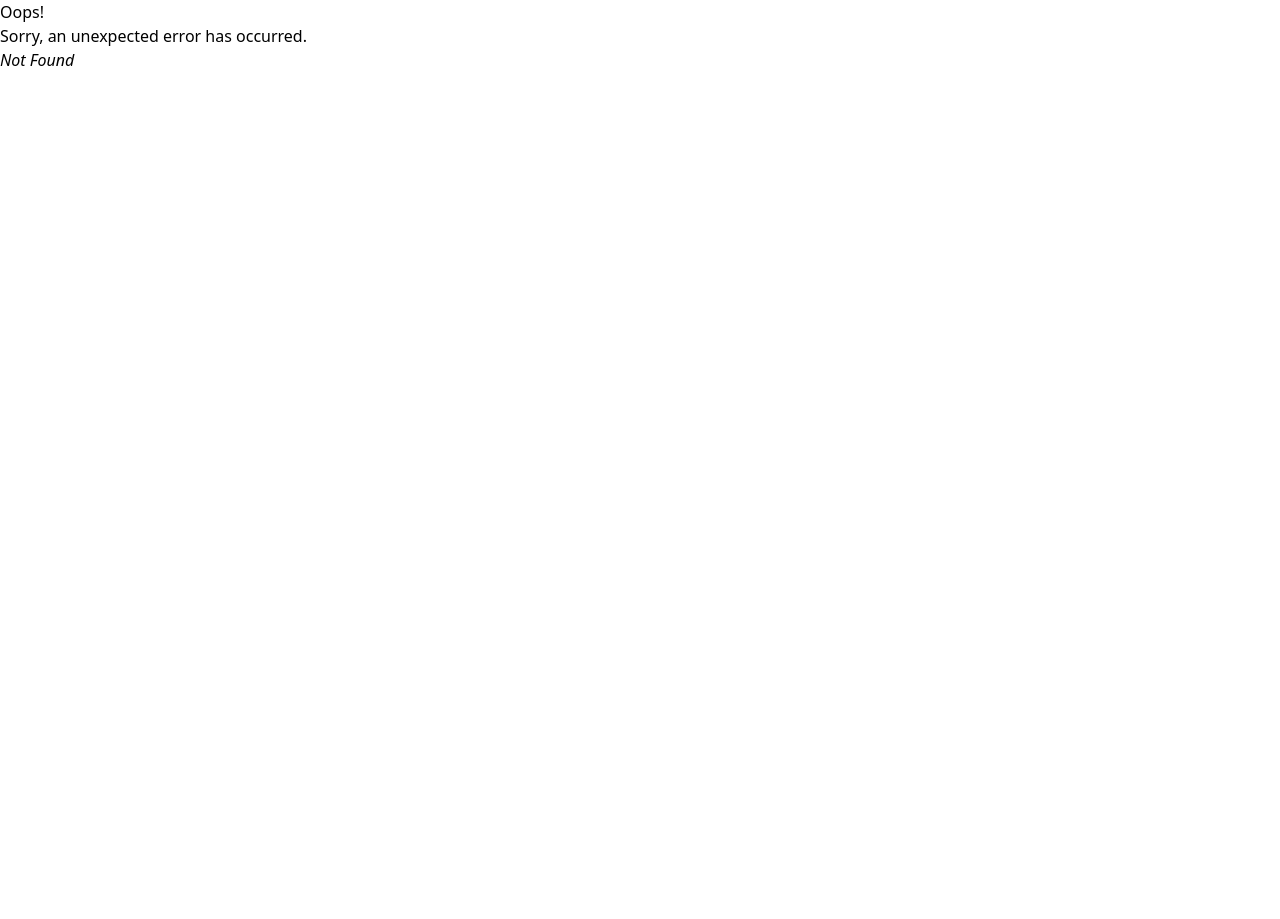
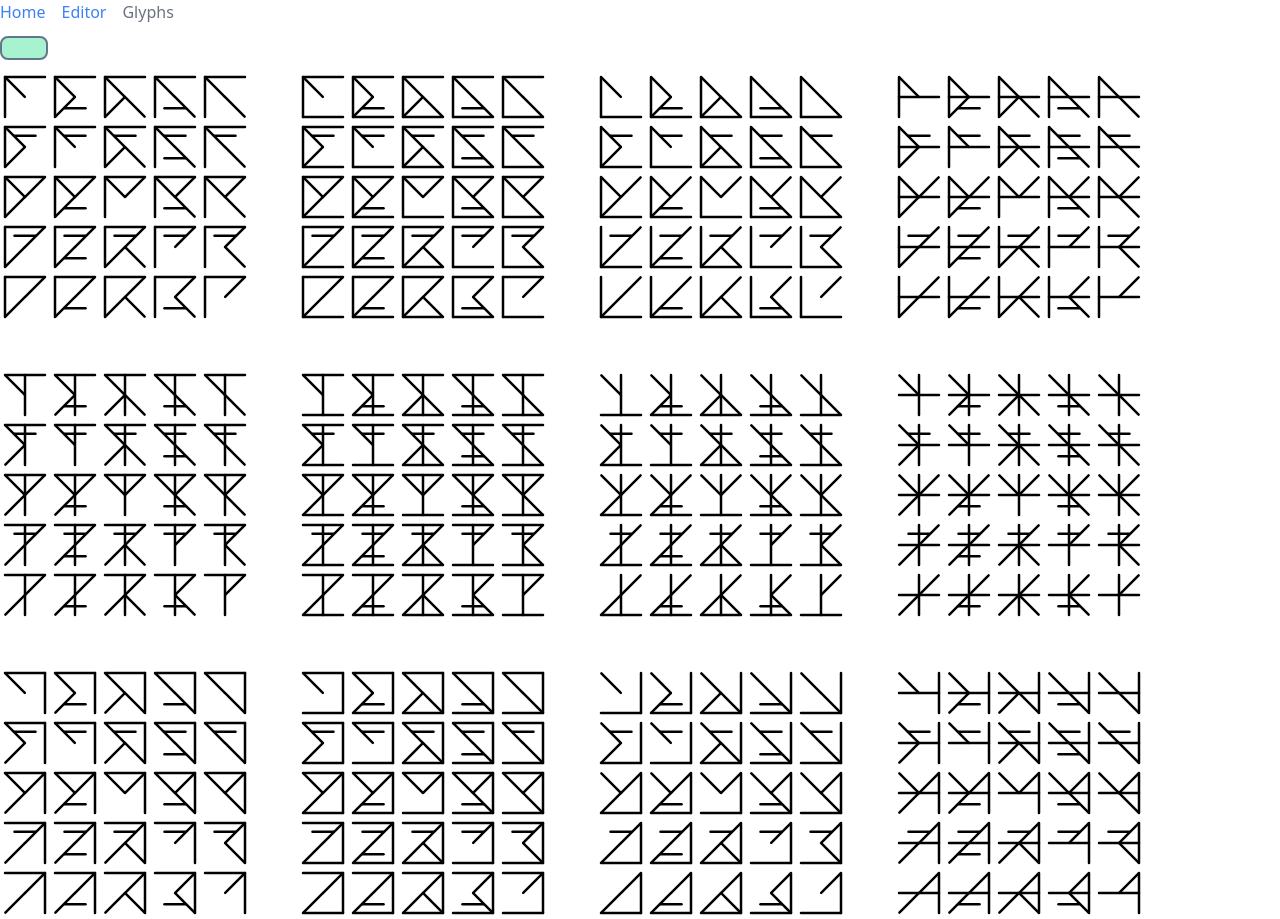
Before and after one commit to mendelbrot/tokui, a React (Create React App) app: page /glyphs in a window 1280 px wide. Before the commit this address had no page. Before the commit the page ends 800 px from the top, so only its background shows below. Built offline with nearby package versions, Linux system fonts and the light colour scheme.

Commit message:
made a switch that toggles wide or tall view

```diff
--- a/src/components/display.jsx
+++ b/src/components/display.jsx
@@ -10,7 +10,6 @@ function Display({text, array}) {
 
   return (
     <div>
-      <h1 className='mb-6 text-xl'>Home</h1>
       {wordsArray.map((line, lineIndex) => (
         <div key={`line ${lineIndex}`} className='flex'>
           {line.map((word, wordIndex) => (
--- /dev/null
+++ b/src/pages/editor.jsx
@@ -0,0 +1,24 @@
+import {useState, useEffect} from 'react'
+import Display from '../components/display'
+import textFile from '../data/words.txt'
+
+function Editor() {
+  const [text, setText] = useState('');
+
+  const loadWords = async () => {
+    const response = await fetch(textFile)
+    const textContent = await response.text()
+    setText(textContent)
+  }
+
+  useEffect(() => { loadWords() })
+
+  return (
+    <div>
+      <h1 className='mb-6 text-xl'>Editor</h1>
+      <Display text={text} />
+    </div>
+  )
+}
+
+export default Editor;
--- /dev/null
+++ b/src/pages/glyph-page.jsx
@@ -0,0 +1,16 @@
+import {useParams} from 'react-router-dom'
+import GlyphSymbol from '../components/glyph-symbol'
+import GlyphText from '../components/glyph-text'
+
+function GlyphPage() {
+  const {letters} = useParams()
+
+  return (
+    <div>
+      <GlyphSymbol letters={letters}/>
+      <GlyphText letters={letters}/>
+    </div>
+  )
+}
+
+export default GlyphPage;
--- a/src/pages/glyphs.jsx
+++ b/src/pages/glyphs.jsx
@@ -1,43 +1,82 @@
 import Glyph from '../components/glyph'
+import { Link } from 'react-router-dom'
+import { useState } from 'react'
 
 const size = 50
-const gridWidth = `${Math.round(20*size)}px`
+const wideWidth = `${Math.round(20*size) + 3*48}px`
+const tallWidth = `${Math.round(15*size) + 2*48}px`
+const wideStyle = 'grid grid-cols-4 gap-12'
+const tallStyle = 'grid grid-rows-4 grid-flow-col gap-12'
+
+const letters = (consonant) => {
+  return [
+    [consonant, 'i', ''],
+    [consonant, 'i', 'e'],
+    [consonant, 'i', 'a'],
+    [consonant, 'i', 'o'],
+    [consonant, 'i', 'u'],
+    [consonant, 'e', 'i'],
+    [consonant, 'e', ''],
+    [consonant, 'e', 'a'],
+    [consonant, 'e', 'o'],
+    [consonant, 'e', 'u'],
+    [consonant, 'a', 'i'],
+    [consonant, 'a', 'e'],
+    [consonant, 'a', ''],
+    [consonant, 'a', 'o'],
+    [consonant, 'a', 'u'],
+    [consonant, 'o', 'i'],
+    [consonant, 'o', 'e'],
+    [consonant, 'o', 'a'],
+    [consonant, 'o', ''],
+    [consonant, 'o', 'u'],
+    [consonant, 'u', 'i'],
+    [consonant, 'u', 'e'],
+    [consonant, 'u', 'a'],
+    [consonant, 'u', 'o'],
+    [consonant, 'u', '']
+  ]
+}
 
 function Block({consonant}) {
   return (
     <div className='grid grid-cols-5'>
-      <Glyph letters={[consonant, 'i', '_']} size={size}/>
-      <Glyph letters={[consonant, 'i', 'e']} size={size}/>
-      <Glyph letters={[consonant, 'i', 'a']} size={size}/>
-      <Glyph letters={[consonant, 'i', 'o']} size={size}/>
-      <Glyph letters={[consonant, 'i', 'u']} size={size}/>
-      <Glyph letters={[consonant, 'e', 'i']} size={size}/>
-      <Glyph letters={[consonant, 'e', '_']} size={size}/>
-      <Glyph letters={[consonant, 'e', 'a']} size={size}/>
-      <Glyph letters={[consonant, 'e', 'o']} size={size}/>
-      <Glyph letters={[consonant, 'e', 'u']} size={size}/>
-      <Glyph letters={[consonant, 'a', 'i']} size={size}/>
-      <Glyph letters={[consonant, 'a', 'e']} size={size}/>
-      <Glyph letters={[consonant, 'a', '_']} size={size}/>
-      <Glyph letters={[consonant, 'a', 'o']} size={size}/>
-      <Glyph letters={[consonant, 'a', 'u']} size={size}/>
-      <Glyph letters={[consonant, 'o', 'i']} size={size}/>
-      <Glyph letters={[consonant, 'o', 'e']} size={size}/>
-      <Glyph letters={[consonant, 'o', 'a']} size={size}/>
-      <Glyph letters={[consonant, 'o', '_']} size={size}/>
-      <Glyph letters={[consonant, 'o', 'u']} size={size}/>
-      <Glyph letters={[consonant, 'u', 'i']} size={size}/>
-      <Glyph letters={[consonant, 'u', 'e']} size={size}/>
-      <Glyph letters={[consonant, 'u', 'a']} size={size}/>
-      <Glyph letters={[consonant, 'u', 'o']} size={size}/>
-      <Glyph letters={[consonant, 'u', '_']} size={size}/>
+      {letters(consonant).map(l => (
+        <Link to={`/glyphs/${l.join('')}`} key={l.join('')}>
+          <Glyph letters={l} size={size}/>
+        </Link>
+      ))}
     </div>
   );
 }
 
+function Toggle({active}) {
+  const activeClass = 'w-6 h-12 bg-emerald-200 rounded-lg border-2 border-slate-500'
+  const inactiveClass = 'w-12 h-6 bg-emerald-200 rounded-lg border-2 border-slate-500'
+  const toggleClass = active ? activeClass : inactiveClass
+  return (
+    <div className='grid grid-cols-1 content-center justify-items-center w-12 h-12'>
+      <div className={toggleClass}></div>
+    </div>
+  )
+}
+
 function Glyphs() {
+  const [tall, setTall] = useState(false)
+
+  const gridStyle = tall ? tallStyle : wideStyle
+  const gridWidth = tall ? tallWidth : wideWidth
+
+  const toggleTall = () => {
+    setTall(!tall)
+  }
+
   return (
-    <div className="grid grid-cols-4" style={{width: gridWidth}} >
+    <div>
+      <div onClick={toggleTall}>
+        <Toggle active={tall} />
+      </div>
+      <div className={gridStyle} style={{width: gridWidth}} >
         <Block consonant='m' />
         <Block consonant='p' />
         <Block consonant='f' />
@@ -51,6 +90,7 @@ function Glyphs() {
         <Block consonant='h' />
         <Block consonant='y' />
       </div>
+    </div>
   );
 }
 
--- a/src/pages/home.jsx
+++ b/src/pages/home.jsx
@@ -1,26 +1,7 @@
-import { Link } from 'react-router-dom'
-
-
-import {useState, useEffect} from 'react'
-
-import Display from '../components/display'
-import textFile from '../data/words.txt'
-
 function Home() {
-  const [text, setText] = useState('');
-
-  const loadWords = async () => {
-    const response = await fetch(textFile)
-    const textContent = await response.text()
-    setText(textContent)
-  }
-
-  useEffect(() => { loadWords() })
-
   return (
     <div>
       <h1 className='mb-6 text-xl'>Home</h1>
-      <Display text={text} />
     </div>
   )
 }
--- a/src/pages/root.jsx
+++ b/src/pages/root.jsx
@@ -8,7 +8,8 @@ function Root() {
     <div>
       <div>
         <NavLink className={navLinkClass} to='/' >Home</NavLink>
-        <NavLink className={navLinkClass} to='all-glyphs' >All Glyphs</NavLink>
+        <NavLink className={navLinkClass} to='editor' >Editor</NavLink>
+        <NavLink className={navLinkClass} to='glyphs' >Glyphs</NavLink>
       </div>
       <Outlet />
     </div>
```
Also changed, not shown: src/index.jsx (+13 -3 lines). Lines whose indentation alone changed are shown as unchanged.
